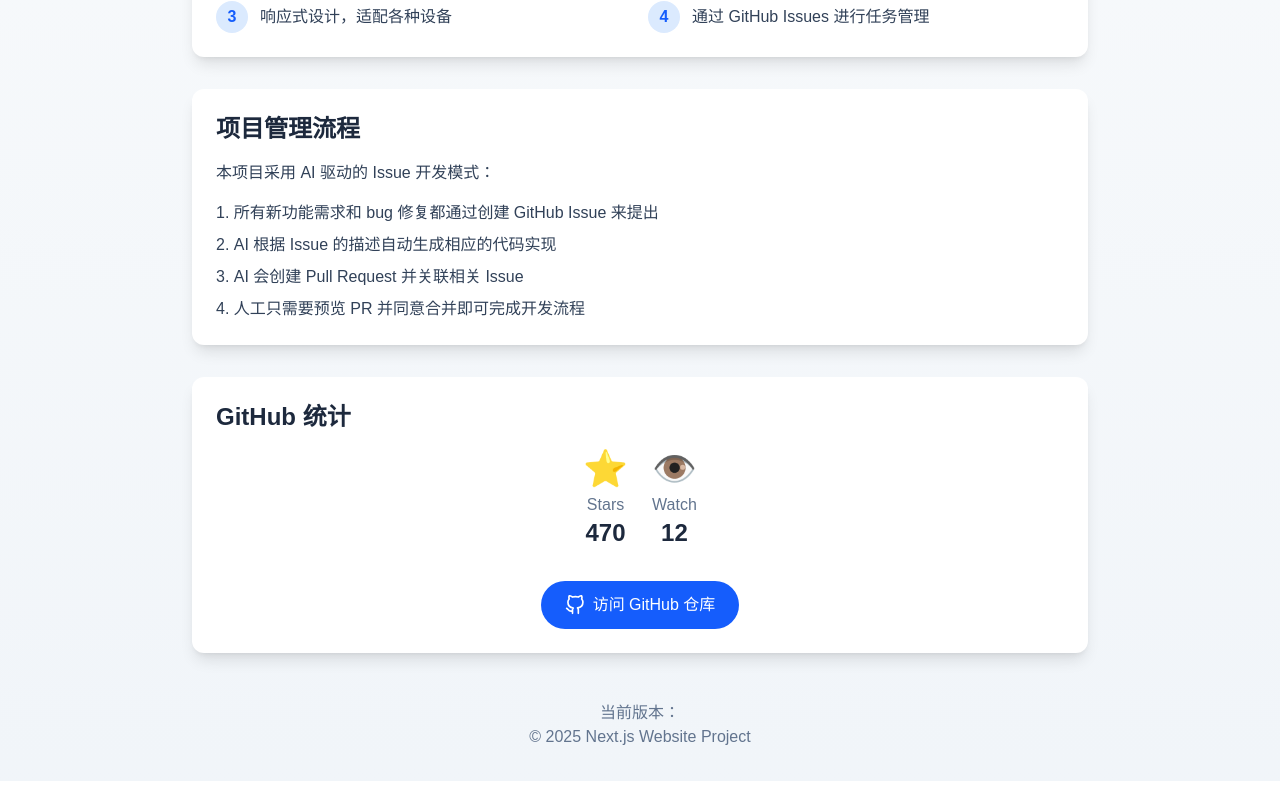
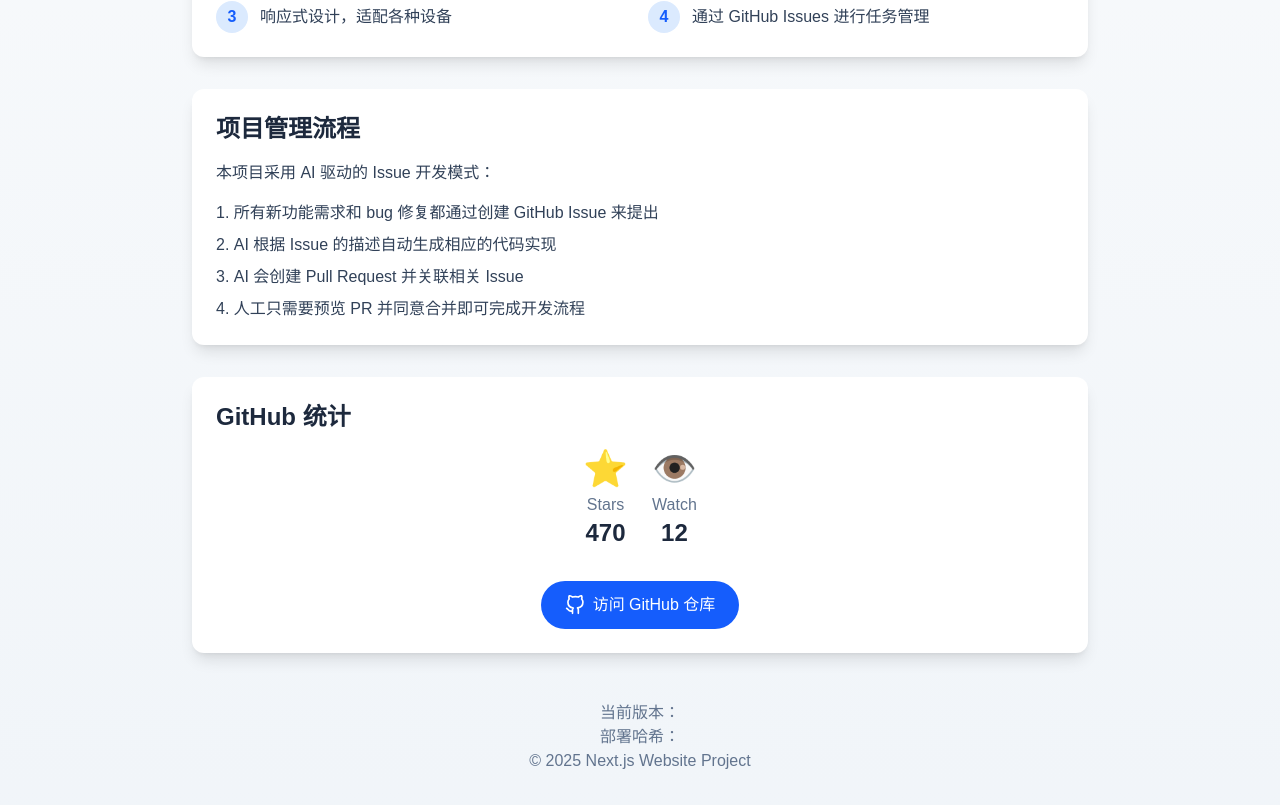
Before and after one commit to 0human/nextjs-website, a Next.js app: page / in a window 1280 px wide. Shown: the part 319-1124 px from the top of the page. Before the commit the page ends 1100 px from the top, so only its background shows below. Built offline with nearby package versions, Linux system fonts and the light colour scheme; no server answers.

Commit message:
fix: 如果是主分支则不显示版本号，直接显示 latest。不论什么情况都显示部署 hash 并链接到 github。
https://github.com/0human/nextjs-website/issues/9#issuecomment-3235939027

```diff
--- a/src/app/page.tsx
+++ b/src/app/page.tsx
@@ -122,7 +122,20 @@ export default function Home() {
       </main>
 
       <footer className="mt-12 text-center text-slate-500 dark:text-slate-400">
-        <p>当前版本：{process.env.NEXT_PUBLIC_VERSION}</p>
+        <p>当前版本：{process.env.NEXT_PUBLIC_BRANCH === 'main' || process.env.NEXT_PUBLIC_BRANCH === 'master' ? 'latest' : process.env.NEXT_PUBLIC_VERSION}</p>
+        <p>
+          部署哈希：
+          {process.env.NEXT_PUBLIC_COMMIT_SHA && (
+            <a
+              href={`https://github.com/0human/nextjs-website/commit/${process.env.NEXT_PUBLIC_COMMIT_SHA}`}
+              target="_blank"
+              rel="noopener noreferrer"
+              className="text-blue-500 hover:text-blue-600 dark:text-blue-400 dark:hover:text-blue-300 transition-colors"
+            >
+              {process.env.NEXT_PUBLIC_COMMIT_SHA.substring(0, 7)}
+            </a>
+          )}
+        </p>
         <p>© {new Date().getFullYear()} Next.js Website Project</p>
       </footer>
     </div>
```
Also changed, not shown: 1 other file (tests, documents, lock files or other folders).
